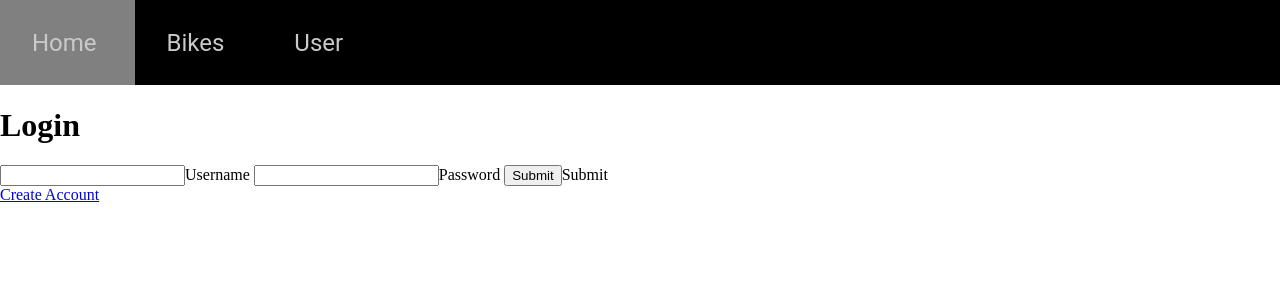
After one commit to Beamma/Beamms-Bikes, a Flask app: page /login in a window 1280 px wide. The commit adds this page. Shown: the top 300 px of the page. Run offline with Flask 2, Linux system fonts and the light colour scheme.

Commit message:
V7.0 Start Of Login/Users

```diff
--- a/main.py
+++ b/main.py
@@ -1,5 +1,6 @@
 from flask import Flask, redirect, url_for, render_template, request
 import sqlite3
+from werkzeug.security import generate_password_hash, check_password_hash
 
 app = Flask(__name__)
 
@@ -73,5 +74,48 @@ def bike(id):
 
     return render_template("select_bike.html", bikes = bikes[0])
 
+@app.route("/login", methods=["GET","POST"])
+def login():
+    if request.method == "POST":
+        user_name = request.form.get("user_name")
+        password = request.form.get("password")
+        print(user_name)
+        print(password)
+        conn = sqlite3.connect('Beamma-Bikes.db')
+        c = conn.cursor()
+        c.execute("SELECT password FROM users WHERE name=?",(user_name,))
+        log_password = c.fetchall()
+        conn.close()
+        log_password = log_password[0]
+        print(log_password[0])
+        log_status = check_password_hash(log_password[0], password)
+        if log_status is True:
+            return redirect(url_for('bikes'))
+        else:
+            print("Failed")
+
+        return render_template("login.html")
+    else:
+        return render_template("login.html")
+
+@app.route("/register", methods=["GET","POST"])
+def register():
+    if request.method == "POST":
+        user_name = request.form.get("user_name")
+        hashed_password = generate_password_hash(request.form.get("password"), salt_length=10)
+        print(hashed_password)
+        conn = sqlite3.connect('Beamma-Bikes.db')
+        cur = conn.cursor()
+        SQL = "INSERT INTO users(name,password) VALUES(?,?)"
+        cur = conn.cursor()
+        cur.execute(SQL,[user_name, hashed_password])
+        conn.commit()
+        conn.close()
+
+        return render_template("register.html")
+    else:
+        return render_template("register.html")
+
+
 if __name__ == "__main__":
     app.run(debug=True)
--- /dev/null
+++ b/templates/login.html
@@ -0,0 +1,10 @@
+{% extends "layout.html" %}
+{% block content %}
+  <h1>Login</h1>
+  <form method="POST">
+    <input type="text" name=user_name>Username</input>
+    <input type="password" name="password">Password</input>
+    <input type="submit">Submit</input>
+  </form>
+  <a href="{{ url_for('register') }}">Create Account</a>
+{% endblock %}
--- a/templates/nav.html
+++ b/templates/nav.html
@@ -1,4 +1,5 @@
 <nav>
   <a href = "{{ url_for('home') }}"> Home </a>
   <a href = "{{ url_for('bikes') }}"> Bikes </a>
+  <a href = "{{ url_for('login') }}"> User </a>
 </nav>
```
Also changed, not shown: templates/register.html (added, +9 -0 lines), Beamma-Bikes.db.
